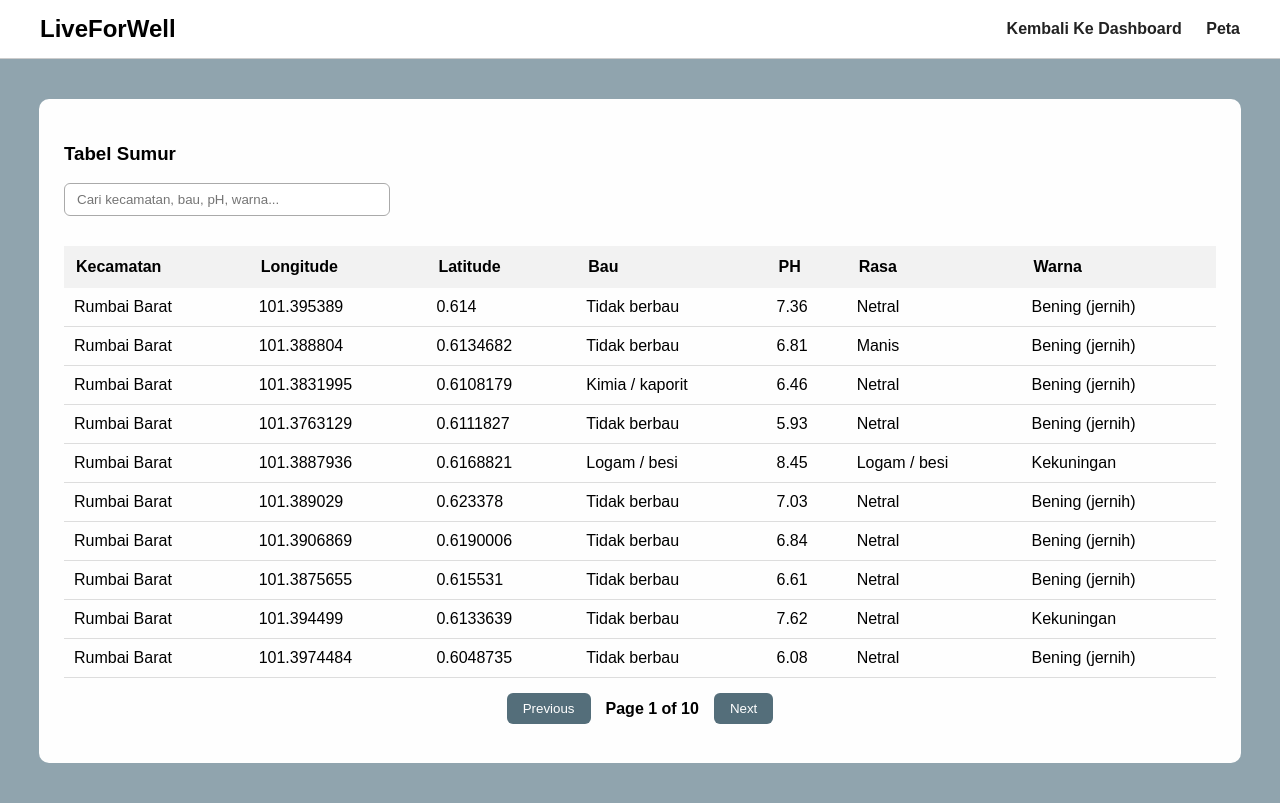
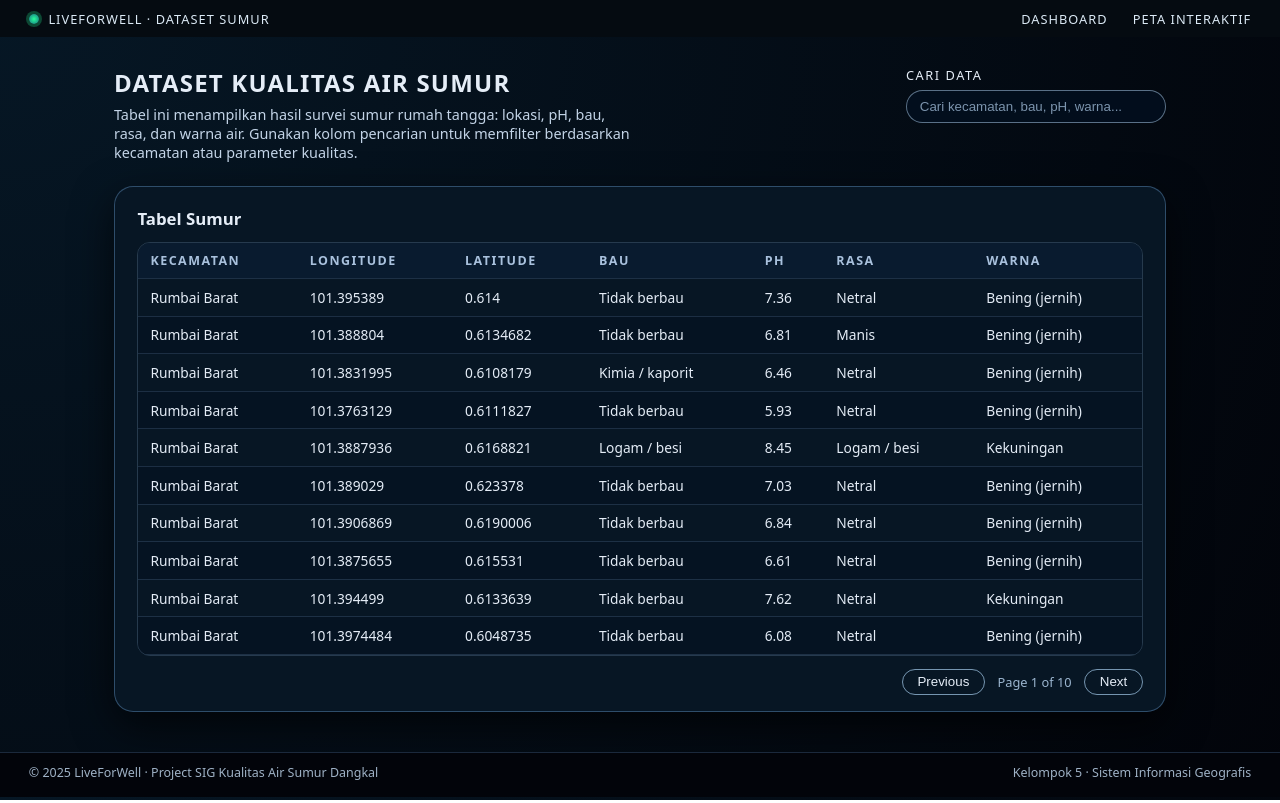
Before and after one commit to IkyPtr/LIVEWELLGIS, a website built with Vite: page GIS/map/tabel/dataAir.html in a window 1280 px wide. Built offline with nearby package versions, Linux system fonts and the light colour scheme.

Commit message:
Penyesuaian Tema

```diff
--- a/GIS/map/tabel/dataAir.html
+++ b/GIS/map/tabel/dataAir.html
@@ -1,24 +1,51 @@
 <!DOCTYPE html>
-<html lang="en">
+<html lang="id">
   <head>
     <meta charset="UTF-8" />
     <meta name="viewport" content="width=device-width, initial-scale=1.0" />
-    <title>Dataset Sumur</title>
+    <title>Dataset Sumur – LiveForWell</title>
     <link rel="stylesheet" href="styleSumur.css" />
   </head>
   <body>
-    <header>
-      <h2>LiveForWell</h2>
-      <nav>
-        <a href="../../index.html">Kembali Ke Dashboard </a>
-        <a href="#">Peta</a>
+    <!-- Top bar mirip homepage -->
+    <header class="top-bar">
+      <div class="top-left">
+        <span class="logo-dot"></span>
+        <span class="brand">LiveForWell · Dataset Sumur</span>
+      </div>
+      <nav class="top-nav">
+        <a href="../../index.html">Dashboard</a>
+        <a href="../map.html">Peta Interaktif</a>
       </nav>
     </header>
 
-    <div class="container">
+    <main class="page">
+      <section class="header-section">
+        <div>
+          <h2>Dataset Kualitas Air Sumur</h2>
+          <p>
+            Tabel ini menampilkan hasil survei sumur rumah tangga: lokasi, pH, bau, rasa, dan warna air.
+            Gunakan kolom pencarian untuk memfilter berdasarkan kecamatan atau parameter kualitas.
+          </p>
+        </div>
+        <div class="search-wrapper">
+          <label for="searchInput">Cari data</label>
+          <input
+            type="text"
+            id="searchInput"
+            placeholder="Cari kecamatan, bau, pH, warna..."
+          />
+        </div>
+      </section>
+
+      <section class="table-section">
+        <div class="table-card">
+          <div class="table-header">
             <h3>Tabel Sumur</h3>
-<input type="text" id="searchInput" placeholder="Cari kecamatan, bau, pH, warna..." />
+            <span id="info" class="table-info"></span>
+          </div>
 
+          <div class="table-wrapper">
             <table>
               <thead>
                 <tr>
@@ -26,23 +53,30 @@
                   <th>Longitude</th>
                   <th>Latitude</th>
                   <th>Bau</th>
-            <th>PH</th>
+                  <th>pH</th>
                   <th>Rasa</th>
                   <th>Warna</th>
                 </tr>
               </thead>
               <tbody id="table-body">
-          <!-- Data akan dimasukkan lewat JS -->
+                <!-- Data dari mainSumur.js -->
               </tbody>
             </table>
+          </div>
+
           <div class="pagination">
             <button id="prevBtn">Previous</button>
             <span id="pageInfo"></span>
             <button id="nextBtn">Next</button>
           </div>
+        </div>
+      </section>
+    </main>
 
-      <p id="info"></p>
-    </div>
+    <footer class="footer">
+      <span>© 2025 LiveForWell · Project SIG Kualitas Air Sumur Dangkal</span>
+      <span>Kelompok 5 · Sistem Informasi Geografis</span>
+    </footer>
 
     <script src="mainSumur.js"></script>
   </body>
--- a/GIS/map/tabel/styleSumur.css
+++ b/GIS/map/tabel/styleSumur.css
@@ -1,92 +1,238 @@
+:root {
+  --primary: #2c9fbf;
+  --accent: #f4b000;
+  --bg-dark: #050b11;
+  --bg-card: #071624;
+  --text-light: #e5edf7;
+}
+
+* {
+  box-sizing: border-box;
+}
+
 body {
   margin: 0;
-    font-family: Arial, sans-serif;
-    background: #90a4ae;
+  font-family: system-ui, -apple-system, BlinkMacSystemFont, "Segoe UI",
+    sans-serif;
+  background: radial-gradient(circle at top left, #061725, #02040a);
+  color: var(--text-light);
 }
 
-header {
+/* Top bar */
+.top-bar {
   display: flex;
   justify-content: space-between;
-    background: #fff;
-    padding: 15px 40px;
   align-items: center;
-    border-bottom: 1px solid #ccc;
+  padding: 0.6rem 1.8rem;
+  background: #050b11;
+  color: #dbe9f5;
+  font-size: 0.8rem;
+  letter-spacing: 0.08em;
+  text-transform: uppercase;
 }
 
-header h2 {
-    margin: 0;
+.top-left {
+  display: flex;
+  align-items: center;
+  gap: 0.6rem;
 }
 
-nav a {
-    margin-left: 20px;
-    text-decoration: none;
-    color: #222;
-    font-weight: 600;
+.logo-dot {
+  width: 10px;
+  height: 10px;
+  border-radius: 999px;
+  background: radial-gradient(circle, #25ff9a, #1b6f82);
+  box-shadow: 0 0 0 3px rgba(37, 255, 154, 0.25);
 }
 
-.container {
-    background: #fefefe;
-    margin: 40px auto;
-    padding: 25px;
-    width: 90%;
-    border-radius: 10px;
+.top-nav a {
+  color: #dbe9f5;
+  text-decoration: none;
+  margin-left: 1.3rem;
+}
+
+.top-nav a:hover {
+  color: var(--accent);
+}
+
+/* Layout utama */
+.page {
+  max-width: 1100px;
+  margin: 1.8rem auto 2.5rem;
+  padding: 0 1.5rem;
+}
+
+.header-section {
+  display: flex;
+  flex-wrap: wrap;
+  justify-content: space-between;
+  gap: 1.5rem;
+  margin-bottom: 1.5rem;
+}
+
+.header-section h2 {
+  margin: 0 0 0.4rem;
+  font-weight: 700;
+  letter-spacing: 0.05em;
+  text-transform: uppercase;
+}
+
+.header-section p {
+  margin: 0;
+  font-size: 0.9rem;
+  color: #c3d4e7;
+  max-width: 520px;
+}
+
+.search-wrapper {
+  display: flex;
+  flex-direction: column;
+  gap: 0.4rem;
+}
+
+.search-wrapper label {
+  font-size: 0.8rem;
+  text-transform: uppercase;
+  letter-spacing: 0.12em;
+}
+
+#searchInput {
+  min-width: 260px;
+  padding: 0.5rem 0.8rem;
+  border-radius: 999px;
+  border: 1px solid rgba(148, 179, 207, 0.6);
+  background: rgba(3, 16, 32, 0.8);
+  color: var(--text-light);
+}
+
+#searchInput::placeholder {
+  color: #7c94ad;
+}
+
+/* Table card */
+.table-section {
+  margin-top: 0.5rem;
+}
+
+.table-card {
+  background: var(--bg-card);
+  border-radius: 1.2rem;
+  padding: 1.2rem 1.4rem 1rem;
+  box-shadow: 0 14px 40px rgba(0, 0, 0, 0.65);
+  border: 1px solid rgba(86, 132, 175, 0.5);
+}
+
+.table-header {
+  display: flex;
+  justify-content: space-between;
+  align-items: center;
+  margin-bottom: 0.8rem;
+}
+
+.table-header h3 {
+  margin: 0;
+  font-size: 1.05rem;
+}
+
+.table-info {
+  font-size: 0.8rem;
+  color: #9bb5cf;
+}
+
+/* Table styling */
+.table-wrapper {
+  max-height: 60vh;
+  overflow: auto;
+  border-radius: 0.8rem;
+  border: 1px solid rgba(85, 112, 141, 0.4);
 }
 
 table {
   width: 100%;
   border-collapse: collapse;
-    margin-top: 15px;
+  font-size: 0.86rem;
+}
+
+thead {
+  background: rgba(10, 28, 48, 0.95);
+  position: sticky;
+  top: 0;
+  z-index: 1;
+}
+
+th,
+td {
+  padding: 0.55rem 0.75rem;
+  border-bottom: 1px solid rgba(63, 88, 117, 0.4);
 }
 
 th {
-    padding: 12px;
-    background: #f2f2f2;
   text-align: left;
+  font-weight: 600;
+  font-size: 0.78rem;
+  text-transform: uppercase;
+  letter-spacing: 0.12em;
+  color: #a9c1dd;
 }
 
-td {
-    padding: 10px;
-    border-bottom: 1px solid #ddd;
+tbody tr:nth-child(even) {
+  background: rgba(5, 18, 34, 0.7);
 }
 
-tr:hover {
-    background: #f5f5f5;
+tbody tr:hover {
+  background: rgba(44, 159, 191, 0.18);
 }
 
-#info {
-    margin-top: 10px;
-    font-size: 14px;
-    color: #333;
-}
-
+/* Pagination */
 .pagination {
-    margin-top: 15px;
   display: flex;
-    justify-content: center;
+  justify-content: flex-end;
   align-items: center;
-    gap: 15px;
+  gap: 0.8rem;
+  margin-top: 0.8rem;
+  font-size: 0.8rem;
 }
 
 .pagination button {
-    padding: 8px 16px;
-    background: #546e7a;
-    color: #fff;
-    border: none;
-    border-radius: 6px;
+  padding: 0.3rem 0.9rem;
+  border-radius: 999px;
+  border: 1px solid rgba(146, 182, 212, 0.8);
+  background: transparent;
+  color: var(--text-light);
   cursor: pointer;
 }
 
 .pagination button:hover {
-    background: #455a64;
+  border-color: var(--accent);
+  background: rgba(244, 176, 0, 0.12);
 }
 
-.pagination span {
-    font-weight: bold;
+#pageInfo {
+  color: #9bb5cf;
+}
+
+/* Footer */
+.footer {
+  padding: 0.7rem 1.8rem 1rem;
+  border-top: 1px solid rgba(52, 79, 111, 0.5);
+  background: #02040a;
+  color: #9fb2c6;
+  font-size: 0.78rem;
+  display: flex;
+  flex-wrap: wrap;
+  justify-content: space-between;
+  gap: 0.5rem;
+}
+
+/* Responsive */
+@media (max-width: 768px) {
+  .page {
+    padding: 0 1rem;
+  }
+  .table-card {
+    padding: 1rem;
   }
   #searchInput {
-    width: 300px;
-    padding: 8px 12px;
-    margin-bottom: 15px;
-    border: 1px solid #aaa;
-    border-radius: 6px;
+    width: 100%;
   }
+}
```
Lines whose indentation alone changed are shown as unchanged.
